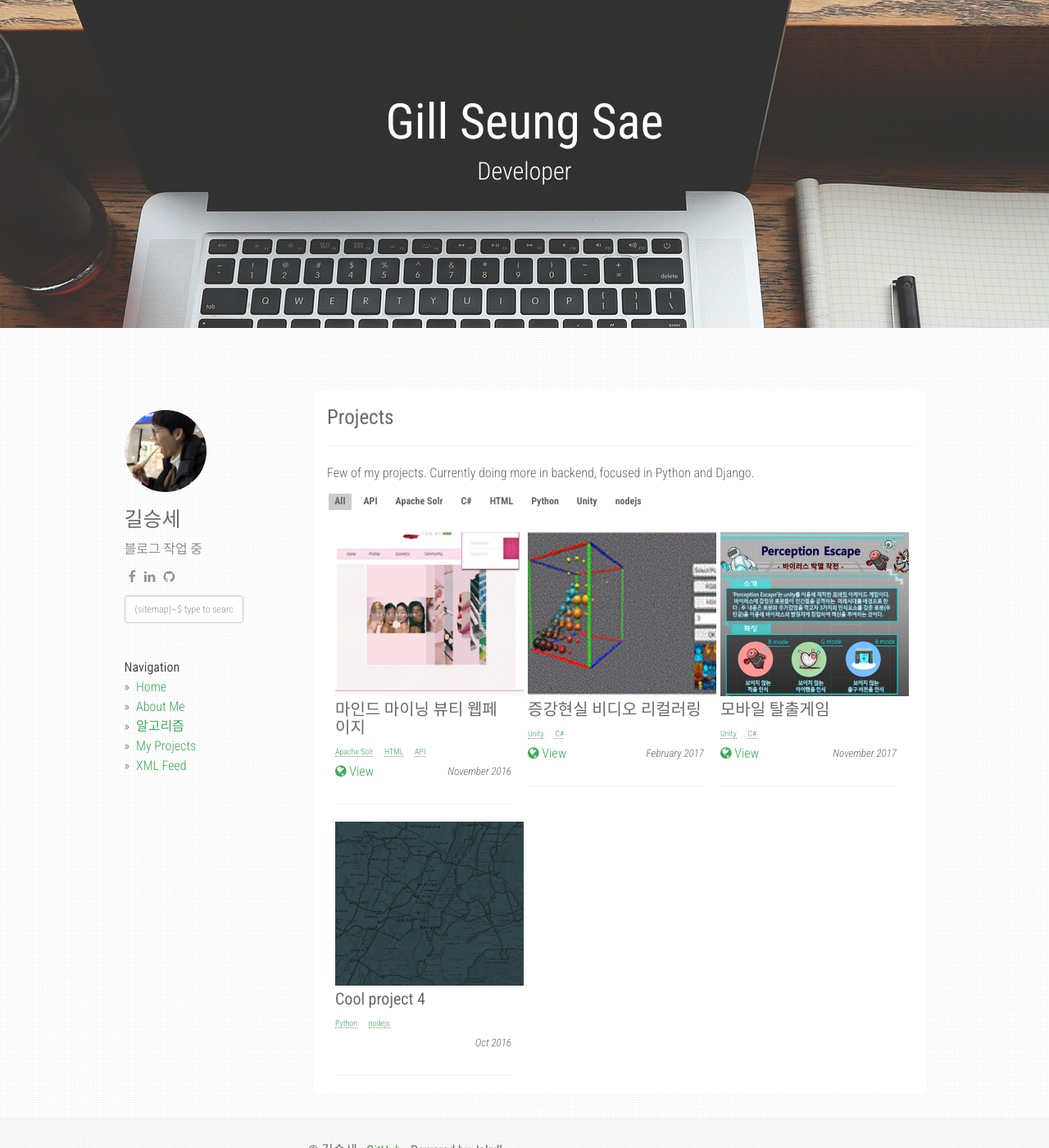
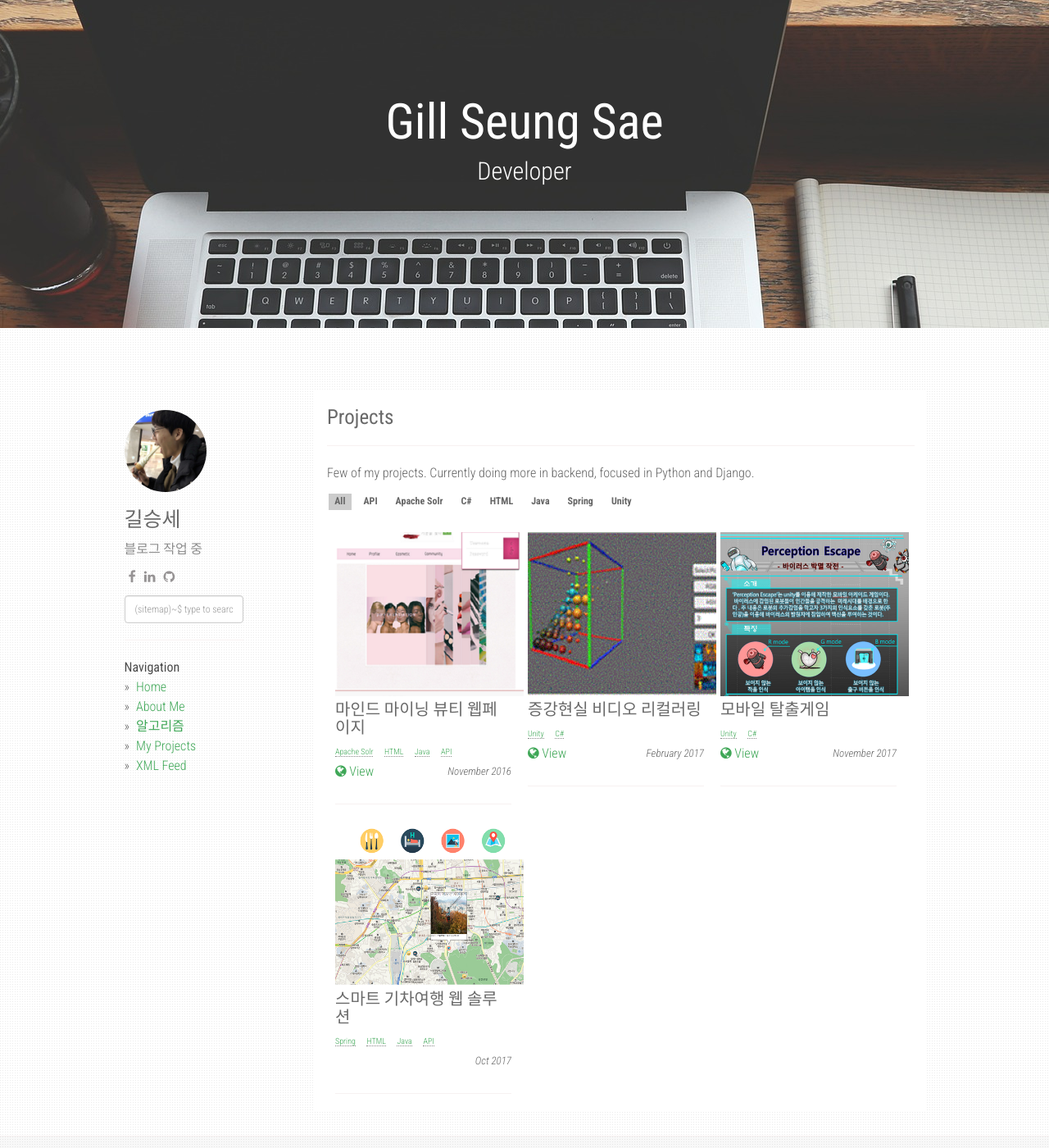
Before and after one commit to agusmakmun/agusmakmun.github.io, a Jekyll site: the page built from projects.md, in a window 1280 px wide and 1400 px high. Shown: the whole window at 82% size. Built offline with Jekyll 4.4.1, drawn with Linux system fonts in a browser that asks for light colours; nearby versions of some CDN libraries.

Commit message:
Update projects.json

```diff
--- a/_data/projects.json
+++ b/_data/projects.json
@@ -5,7 +5,7 @@
 		"image": "뷰티 웹페이지.png",
 		"url": "#",
 		"date": "November 2016",
-		"tags": ["Apache Solr","HTML","API"]
+		"tags": ["Apache Solr","HTML","Java","API"]
 	},
 	{
 		"slug": "image-analysis-project",
@@ -25,9 +25,9 @@
 	},
 	{
 		"slug": "star-rail-project",
-		"name": "Cool project 4",
-		"image": "placeholder.jpg",
-		"date": "Oct 2016",
-		"tags": ["Python","nodejs"]
+		"name": "스마트 기차여행 웹 솔루션",
+		"image": "starRail.png",
+		"date": "Oct 2017",
+		"tags": ["Spring","HTML","Java","API"]
 	}
 ]
```
